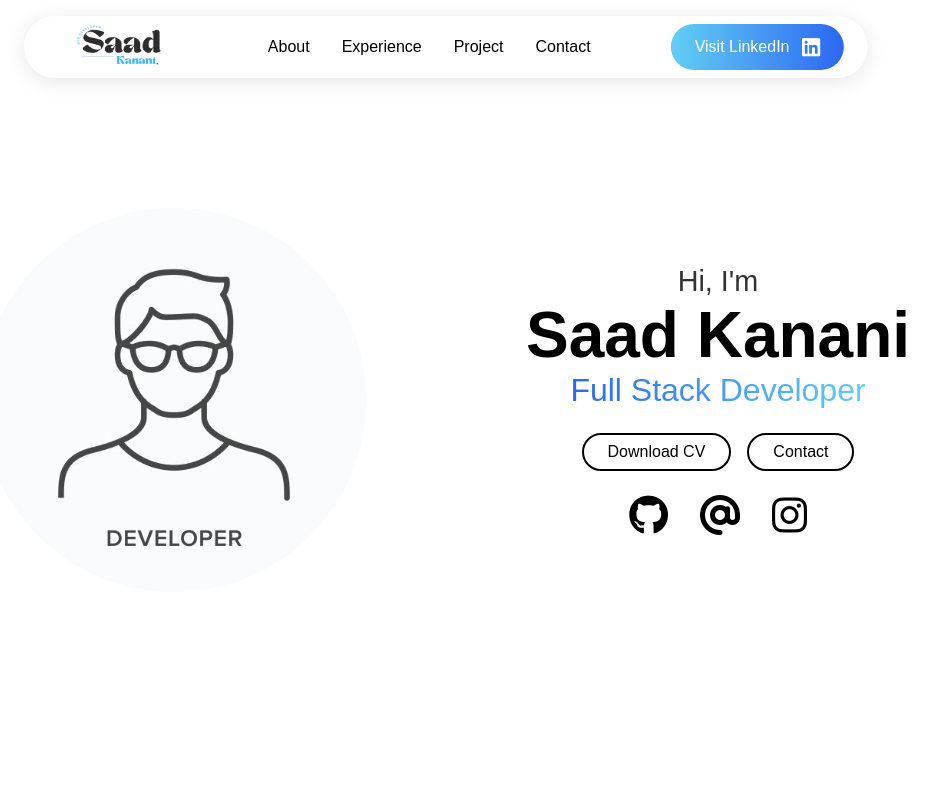
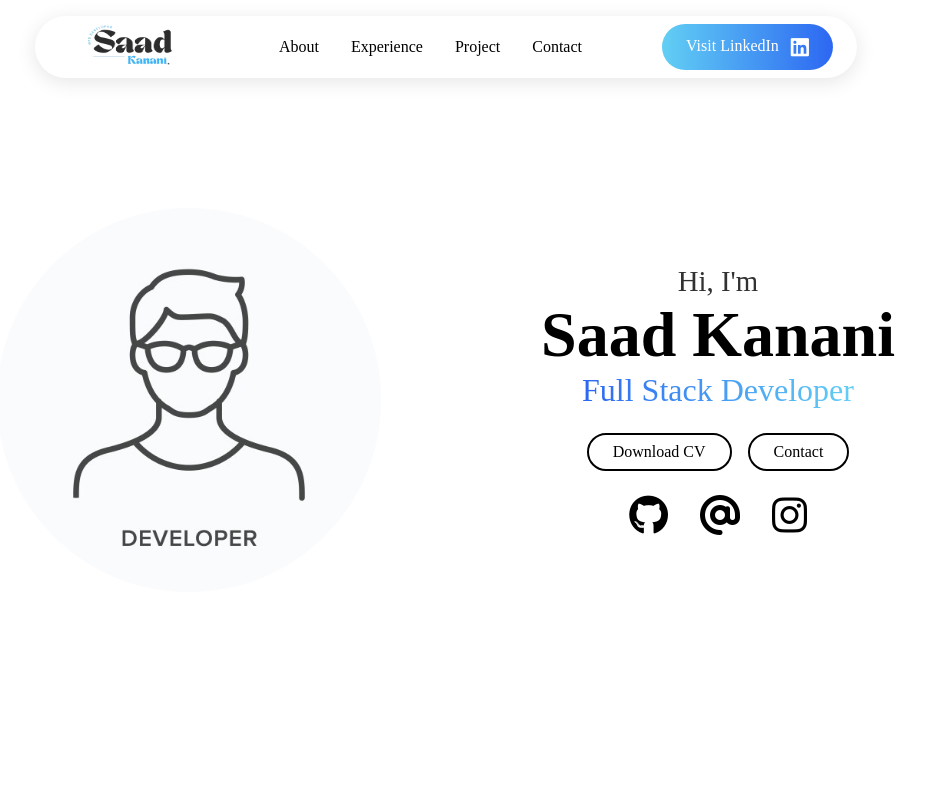
Before and after one commit to Sa3d-Ka/My-Portfolio, a plain HTML site: page index.html in a window 1280 px wide. Shown: the top 800 px of the page, without its empty margins (194-1131 px from the left). Drawn offline with Linux system fonts and the light colour scheme; some packages are replaced by stand-ins of ours; a script that the page names is missing.

Commit message:
Modification du fonts

```diff
--- a/style.css
+++ b/style.css
@@ -2,7 +2,7 @@
     padding: 0;
     margin: 0;
     box-sizing: border-box;
-    font-family: 'Poppins', sans-serif;
+    font-family: Google Fonts;
     text-decoration: none;
     scroll-behavior: smooth;
     list-style: none;
```
